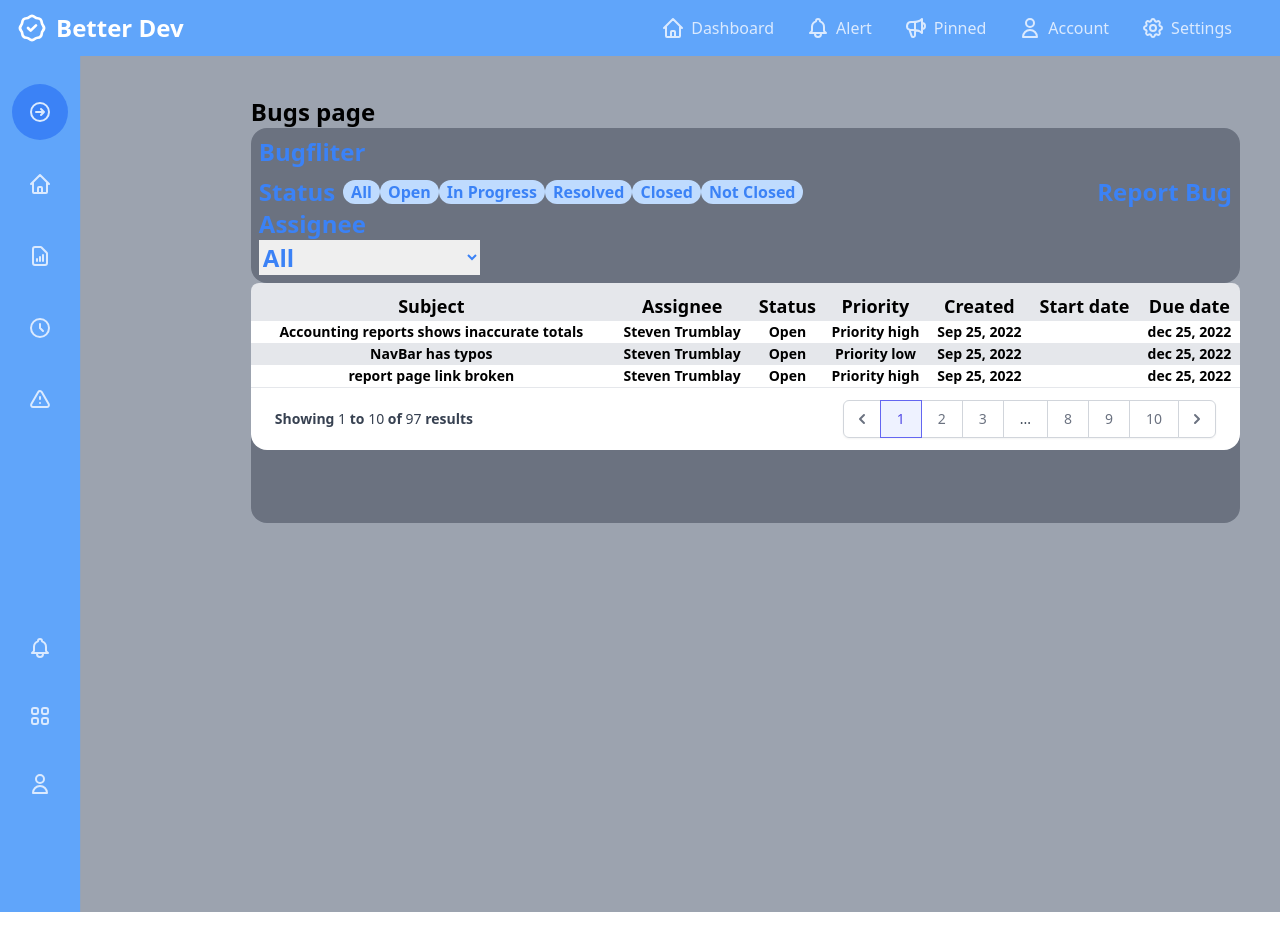
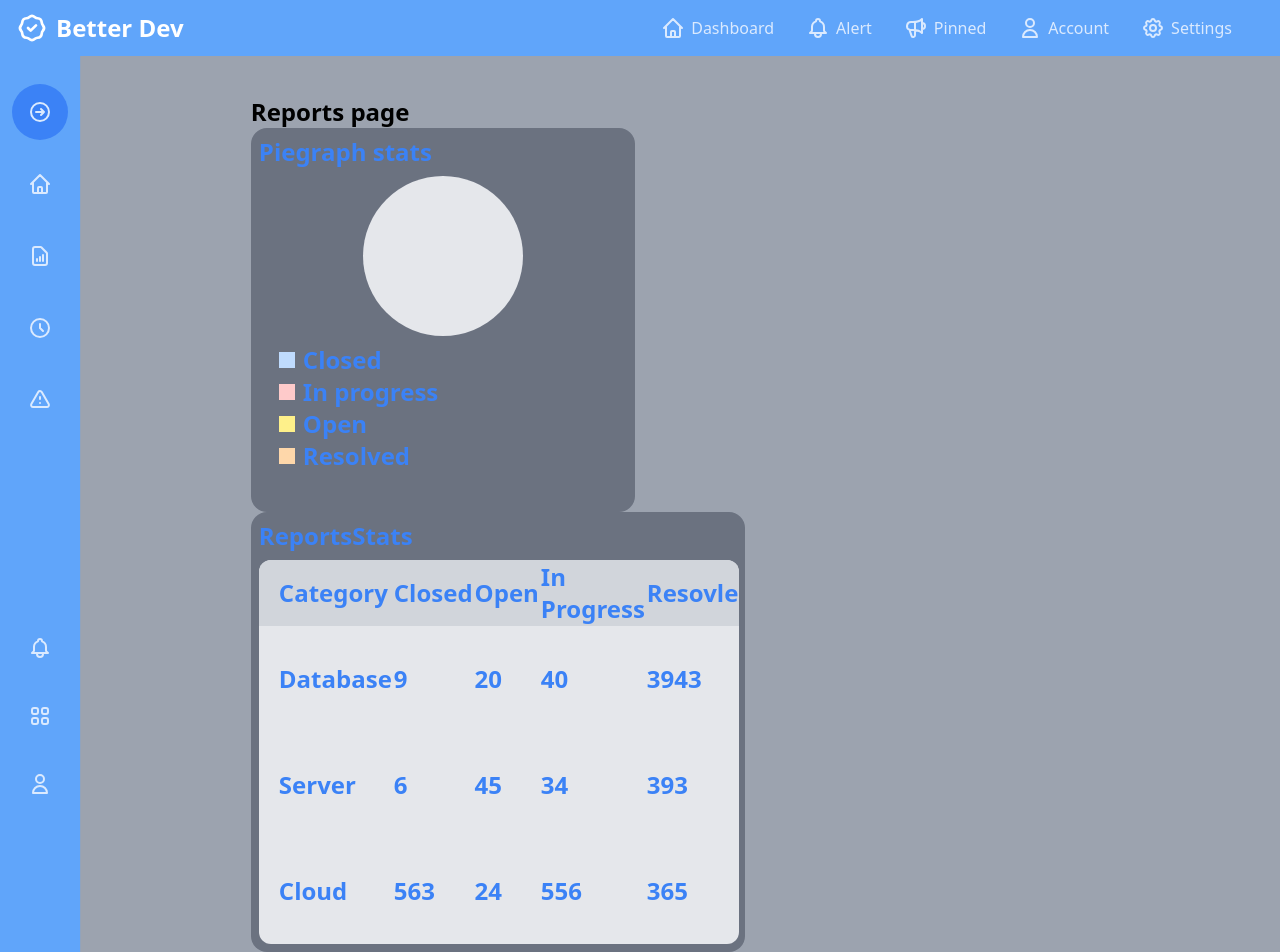
Before and after one commit to kaodik/BugTracker, a React app: page / in a window 1280 px wide. Shown: the top 952 px of the page. Before the commit the page ends 912 px from the top, so only its background shows below. Built offline with nearby package versions, Linux system fonts and the light colour scheme; the HTML template or start-up script is replaced by a standard one.

Commit message:
Updated components with design and wired connections

```diff
--- a/src/components/Bugfilter.tsx
+++ b/src/components/Bugfilter.tsx
@@ -25,8 +25,24 @@ export default function Bugfilter() {
               Not Closed
             </button>
           </div>
-          <span className="ml-auto">
-            <button>Report Bug</button>
+          <span className="ml-auto bg-blue-200 text-right text-base p-2 rounded-full ">
+            <button className="flex flex-row">
+              <svg
+                xmlns="http://www.w3.org/2000/svg"
+                className="h-5 w-5 mr-1"
+                fill="none"
+                viewBox="0 0 24 24"
+                stroke="currentColor"
+              >
+                <path
+                  stroke-linecap="round"
+                  stroke-linejoin="round"
+                  stroke-width="2"
+                  d="M9 13h6m-3-3v6m5 5H7a2 2 0 01-2-2V5a2 2 0 012-2h5.586a1 1 0 01.707.293l5.414 5.414a1 1 0 01.293.707V19a2 2 0 01-2 2z"
+                />
+              </svg>
+              Report Bug
+            </button>
           </span>
         </div>
         <div>
--- a/src/components/Menu.tsx
+++ b/src/components/Menu.tsx
@@ -1,4 +1,5 @@
-import React from "react";
+import React, { useState } from "react";
+import Dashboard from "../pages/Dashboard";
 
 export default function Menu() {
   return (
--- /dev/null
+++ b/src/components/Piegraph.tsx
@@ -0,0 +1,30 @@
+import React from "react";
+
+export default function Piegraph() {
+  return (
+    <div className="w-96 h-96 text-blue-500 rounded-2xl bg-gray-500 p-2">
+      <div className="flex flex-row justify-between">
+        <h2 className="text-lx pb-2">Piegraph stats</h2>
+      </div>
+      <div className=" m-auto w-40 h-40 bg-gray-200 rounded-full"></div>
+      <div className="pl-5 pt-2">
+        <div className="flex flex-row items-center">
+          <div className="w-4 h-4 mr-2 bg-blue-200"></div>
+          <p>Closed</p>
+        </div>
+        <div className="flex flex-row items-center">
+          <div className="w-4 h-4 mr-2 bg-red-200"></div>
+          <p>In progress</p>
+        </div>
+        <div className="flex flex-row items-center">
+          <div className="w-4 h-4 mr-2 bg-yellow-200"></div>
+          <p>Open</p>
+        </div>
+        <div className="flex flex-row items-center">
+          <div className="w-4 h-4 mr-2 bg-orange-200"></div>
+          <p>Resolved</p>
+        </div>
+      </div>
+    </div>
+  );
+}
--- /dev/null
+++ b/src/components/ReportStats.tsx
@@ -0,0 +1,45 @@
+import React from "react";
+
+export default function ReportStats() {
+  return (
+    <div className="w-3/6 text-blue-500 rounded-2xl bg-gray-500 p-2">
+      <div className="flex flex-row justify-between">
+        <h2 className="text-lx pb-2">ReportsStats</h2>
+      </div>
+      <div className="">
+        <table className="text-left bg-gray-200 h-96 w-full rounded-xl ">
+          <thead className="bg-gray-300">
+            <th className="rounded-tl-xl pl-5">Category</th>
+            <th>Closed</th>
+            <th>Open</th>
+            <th>In Progress</th>
+            <th className="rounded-tr-xl">Resovle</th>
+          </thead>
+          <tbody>
+            <tr>
+              <td className="pl-5">Database</td>
+              <td>9</td>
+              <td>20</td>
+              <td>40</td>
+              <td>3943</td>
+            </tr>
+            <tr>
+              <td className="pl-5">Server</td>
+              <td>6</td>
+              <td>45</td>
+              <td>34</td>
+              <td>393</td>
+            </tr>
+            <tr>
+              <td className="pl-5">Cloud</td>
+              <td>563</td>
+              <td>24</td>
+              <td>556</td>
+              <td>365</td>
+            </tr>
+          </tbody>
+        </table>
+      </div>
+    </div>
+  );
+}
--- a/src/components/Sidemenu.tsx
+++ b/src/components/Sidemenu.tsx
@@ -3,9 +3,10 @@ import "../styles.css";
 import Dashboard from "../pages/Dashboard";
 import Reports from "../pages/Reports";
 import Bugs from "../pages/Bugs";
+import Timesheet from "../pages/Timesheet";
 
 export const Sidemenu: React.FC = () => {
-  const [page, setPage] = useState(<Bugs />);
+  const [page, setPage] = useState(<Reports />);
   const [txFull, setTxFull] = useState<string>("-translate-x-full");
   function openSidebar(): void {
     if (txFull === "") {
@@ -122,6 +123,9 @@ export const Sidemenu: React.FC = () => {
             <a
               href="#"
               className="rounded-full p-4 transition duration-500 py2.5 px-4 flex items-center hover:bg-blue-700"
+              onClick={() => {
+                handleClick(<Timesheet />);
+              }}
             >
               <svg
                 xmlns="http://www.w3.org/2000/svg"
--- /dev/null
+++ b/src/components/Time.tsx
@@ -0,0 +1,58 @@
+import React from "react";
+
+export default function TimeSheet() {
+  return (
+    <div className="w-full min-h-screen text-blue-500 rounded-2xl bg-gray-500 p-2">
+      <div className="flex flex-row justify-between">
+        <h2 className="text-lx pb-2">TimeSheet</h2>
+        <div className="flex">
+          <svg
+            xmlns="http://www.w3.org/2000/svg"
+            className="h-6 w-6 mt-1 mr-1"
+            fill="none"
+            viewBox="0 0 24 24"
+            stroke="currentColor"
+          >
+            <path
+              stroke-linecap="round"
+              stroke-linejoin="round"
+              stroke-width="2"
+              d="M12 9v3m0 0v3m0-3h3m-3 0H9m12 0a9 9 0 11-18 0 9 9 0 0118 0z"
+            />
+          </svg>{" "}
+          Add Time
+        </div>
+      </div>
+      <div className="flex flex-row text-center min-h-screen p-4 ">
+        <div className="bg-gray-400 border-gray-500 border-r-2 w-52  rounded-l-xl">
+          <div className="bg-gray-300 rounded-tl-xl">Sun</div>
+          <div className="rounded-xl h-20 bg-gray-200 m-2"></div>
+        </div>
+        <div className="bg-gray-400 border-gray-500 border-r-2 w-52 ">
+          <div className="bg-gray-300 ">Mon</div>
+          <div className="rounded-xl h-20 bg-gray-200 m-2"></div>
+        </div>
+        <div className="bg-gray-400 border-gray-500 border-r-2 w-52 ">
+          <div className="bg-gray-300 ">Tue</div>
+          <div className="rounded-xl h-20 bg-gray-200 m-2"></div>
+        </div>
+        <div className="bg-gray-400 border-gray-500 border-r-2 w-52 ">
+          <div className="bg-gray-300 ">Wen</div>
+          <div className="rounded-xl h-20 bg-gray-200 m-2"></div>
+        </div>
+        <div className="bg-gray-400 border-gray-500 border-r-2 w-52 ">
+          <div className="bg-gray-300 ">Thu</div>
+          <div className="rounded-xl h-20 bg-gray-200 m-2"></div>
+        </div>
+        <div className="bg-gray-400 border-gray-500 border-r-2 w-52 ">
+          <div className="bg-gray-300 ">Fri</div>
+          <div className="rounded-xl h-20 bg-gray-200 m-2"></div>
+        </div>
+        <div className="bg-gray-400 border-gray-500 w-52 rounded-tr-xl rounded-r-xl">
+          <div className="bg-gray-300 rounded-tr-xl">Sat</div>
+          <div className="rounded-xl h-20 bg-gray-200 m-2"></div>
+        </div>
+      </div>
+    </div>
+  );
+}
--- a/src/pages/Reports.tsx
+++ b/src/pages/Reports.tsx
@@ -1,8 +1,12 @@
 import React from "react";
+import Piegraph from "../components/Piegraph";
+import ReportStats from "../components/ReportStats";
 export default function Reports() {
   return (
     <div>
       <h1>Reports page</h1>
+      <Piegraph />
+      <ReportStats />
     </div>
   );
 }
--- a/src/pages/Timesheet.tsx
+++ b/src/pages/Timesheet.tsx
@@ -1,9 +1,11 @@
 import React from "react";
+import TimeSheet from "../components/Time";
 
 export default function Timesheet() {
   return (
     <div>
       <h1>Timesheet page</h1>
+      <TimeSheet />
     </div>
   );
 }
```
